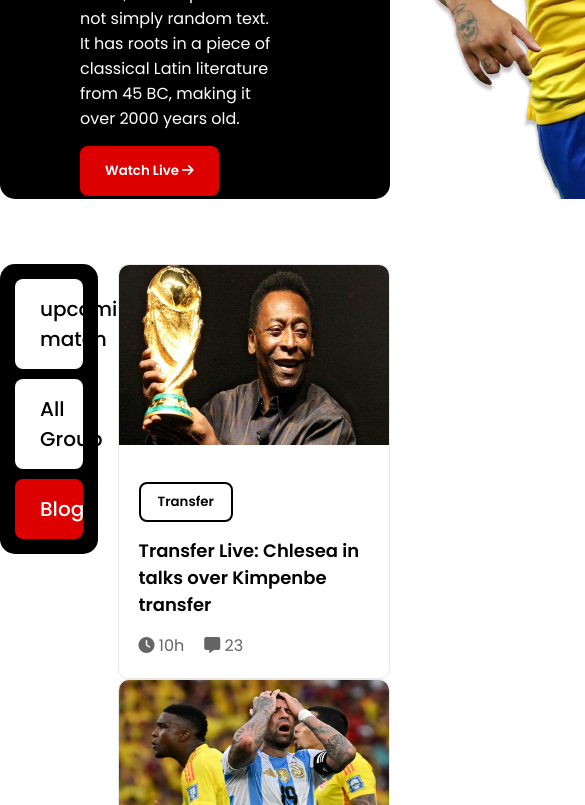
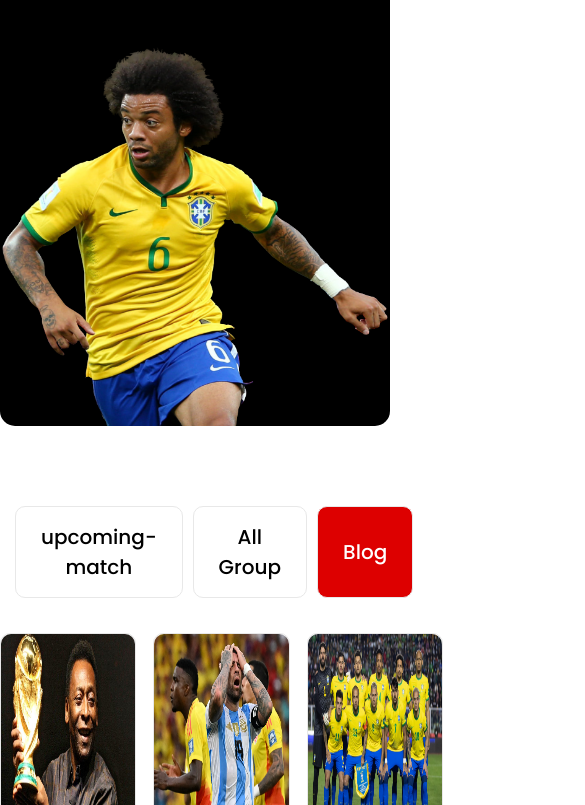
Before and after one commit to SowvikSuvo/Fifa-world-cup-2026, a plain HTML site: page index.html in a window 390 px wide. Shown: the part 463-1268 px from the top of the page, 585 px wide, since content can reach past the window. Drawn offline with Linux system fonts and the light colour scheme.

Commit message:
Laptop responsive done and mobile responsive in progress

```diff
--- a/index.html
+++ b/index.html
@@ -27,7 +27,7 @@
   <body>
     <!--header-banner-section -->
     <header>
-      <section class="Banner container">
+      <section class="banner container">
         <div class="banner-left">
           <h2>
             The Greatest <br />
@@ -51,14 +51,14 @@
     </header>
 
     <main>
-      <!-- upcoming- matches -->
+      <!--***** upcoming- matches *****-->
       <section class="upcoming-matches container">
         <div class="upcoming-matches-left">
           <button class="btn">upcoming-match</button>
           <button class="btn">All Group</button>
           <button class="btn">Blog</button>
         </div>
-
+        <!--  -->
         <div class="upcoming-matches-right">
           <div class="card">
             <img src="./img/matches/matches_1.jpg" alt="" />
--- a/style.css
+++ b/style.css
@@ -4,6 +4,9 @@
   margin: 0;
   padding: 0;
   font-family: "Poppins", sans-serif;
+}
+img {
+  max-width: 100%;
 }
 .container {
   max-width: 1280px;
@@ -21,7 +24,7 @@
 
 /* banner styles */
 
-.Banner {
+.banner {
   display: flex;
   align-items: center;
   background-color: black;
@@ -31,6 +34,7 @@
 }
 .banner-left {
   padding-left: 80px;
+  flex: 1;
 }
 
 .banner-left h2 {
@@ -45,6 +49,9 @@
 }
 .banner-right img {
   display: block;
+}
+.banner-right {
+  flex: 1;
 }
 /* upcoming-matches */
 .upcoming-matches {
@@ -79,6 +86,9 @@
 
 .upcoming-matches-right {
   flex: 1;
+  display: grid;
+  grid-template-columns: repeat(3, 1fr);
+  gap: 17px;
 }
 .upcoming-matches-right .card {
   border: 1px solid rgb(232, 232, 232);
@@ -108,3 +118,42 @@
   display: flex;
   gap: 20px;
 }
+
+/* Laptop/tab responsive */
+@media screen and (max-width: 992px) {
+  .upcoming-matches {
+    flex-direction: column;
+  }
+  .upcoming-matches-left {
+    flex-direction: row;
+    width: 100%;
+    background-color: transparent;
+  }
+  .upcoming-matches-left > * {
+    flex: 1;
+  }
+  .upcoming-matches-left .btn {
+    border: 1px solid rgb(232, 232, 232);
+    border-radius: 10px;
+  }
+  .banner-left h2 {
+    font-size: 50px;
+    line-height: 50px;
+  }
+}
+
+/* Mobile responsive */
+@media screen and (max-width: 768px) {
+  .banner {
+    flex-direction: column;
+    text-align: center;
+  }
+  .banner .banner-left {
+    margin-bottom: 50px;
+    padding-left: 0;
+    padding-top: 30px;
+  }
+  .banner .banner-left p {
+    margin: 15px auto;
+  }
+}
```
